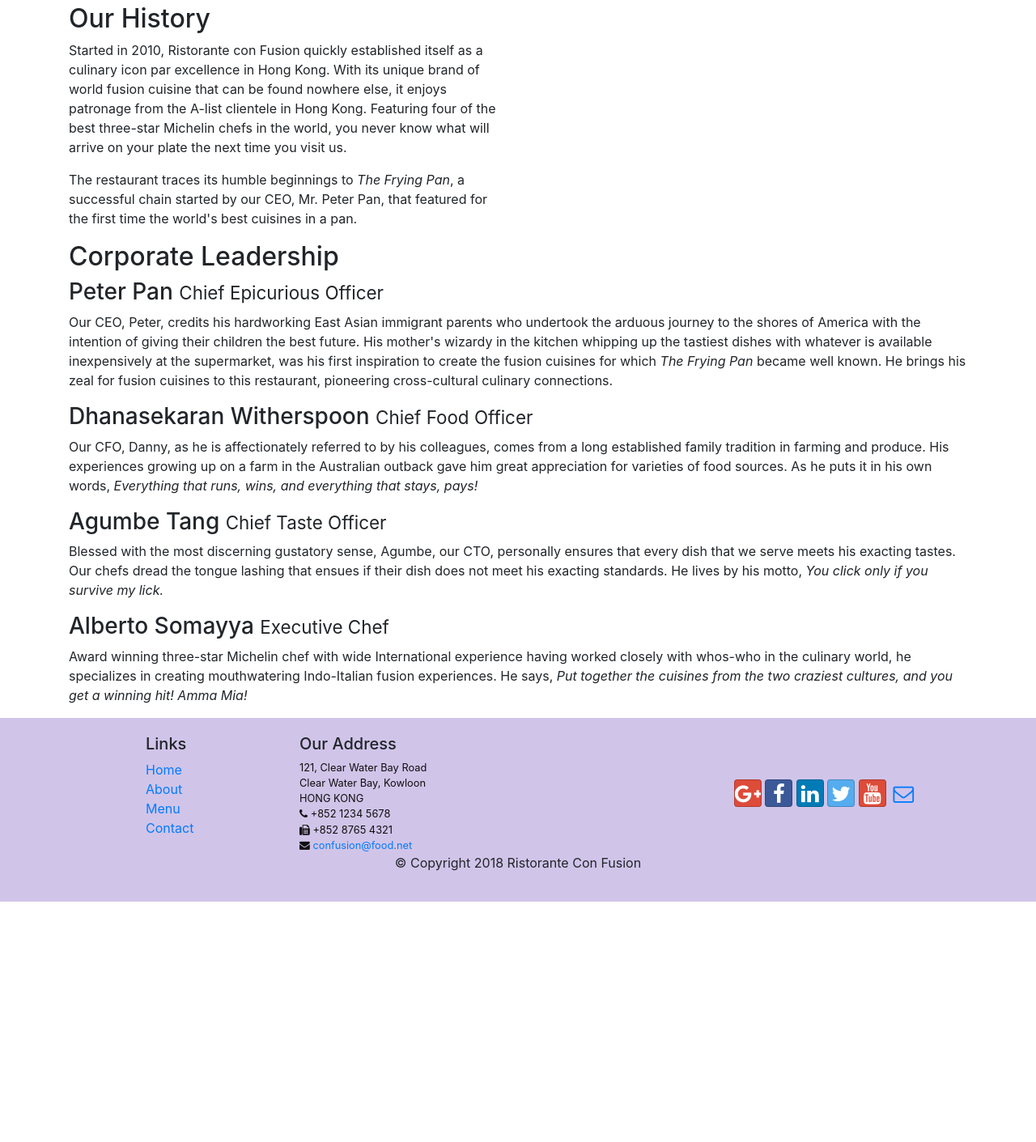
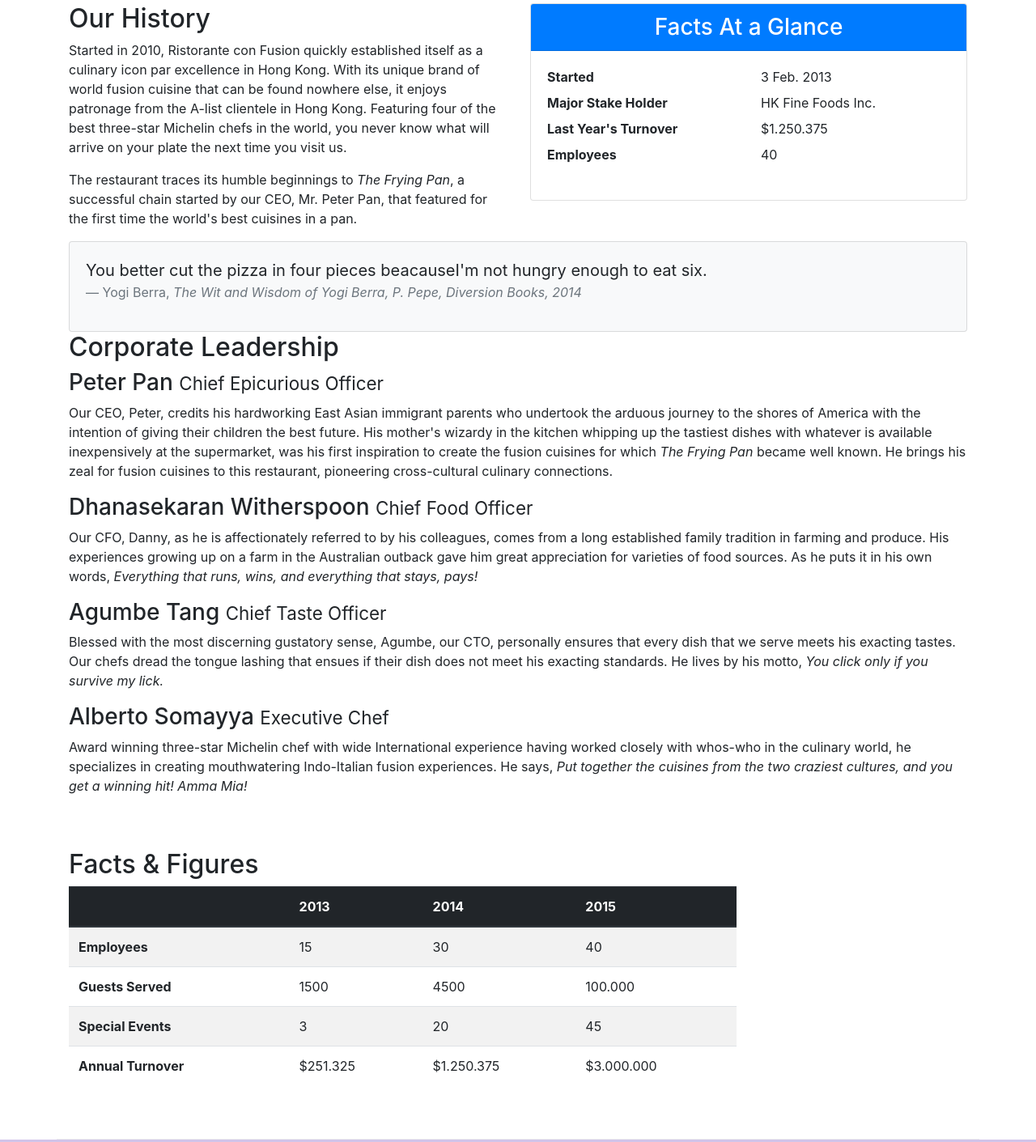
Before and after one commit to ramonm2811/conFusion, a website: page aboutus.html in a window 1280 px wide. Shown: the part 461-1872 px from the top of the page at 81% size. Before the commit the page ends 1575 px from the top, so only its background shows below. Drawn offline with nearby package versions, Linux system fonts and the light colour scheme.

Commit message:
Images and Media

```diff
--- a/aboutus.html
+++ b/aboutus.html
@@ -70,7 +70,32 @@
                 <p>Started in 2010, Ristorante con Fusion quickly established itself as a culinary icon par excellence in Hong Kong. With its unique brand of world fusion cuisine that can be found nowhere else, it enjoys patronage from the A-list clientele in Hong Kong.  Featuring four of the best three-star Michelin chefs in the world, you never know what will arrive on your plate the next time you visit us.</p>
                 <p>The restaurant traces its humble beginnings to <em>The Frying Pan</em>, a successful chain started by our CEO, Mr. Peter Pan, that featured for the first time the world's best cuisines in a pan.</p>
             </div>
-            <div>
+
+            <div class="col-12 col-sm-6">
+              <div class="card">
+                <h3 class="card-header bg-primary text-white text-center">Facts At a Glance</h3>
+                <div class="card-body">
+                  <dl class="row">
+                    <dt class="col-6">Started</dt>
+                    <dd class="col-6">3 Feb. 2013</dd>
+                    <dt class="col-6">Major Stake Holder</dt>
+                    <dd class="col-6">HK Fine Foods Inc.</dd>
+                    <dt class="col-6">Last Year's Turnover</dt>
+                    <dd class="col-6">$1.250.375</dd>
+                    <dt class="col-6">Employees</dt>
+                    <dd class="col-6">40</dd>
+                  </dl>
+                </div>
+              </div>
+            </div>
+            <div class="col-12 ">
+              <div class="card card-body bg-light">
+                <blockquote class="blockquote">
+                  <p class="mb-0">You better cut the pizza in four pieces beacauseI'm not hungry enough to eat six.</p>
+                  <footer class="blockquote-footer">Yogi Berra, <cite title="Source Title">The Wit and Wisdom of Yogi Berra, P. Pepe, Diversion Books, 2014</cite></footer>
+                </blockquote>
+              </div>
+
             </div>
         </div>
 
@@ -87,9 +112,58 @@
                 <h3>Alberto Somayya <small>Executive Chef</small></h3>
                 <p class="d-none d-sm-block">Award winning three-star Michelin chef with wide International experience having worked closely with whos-who in the culinary world, he specializes in creating mouthwatering Indo-Italian fusion experiences. He says, <em>Put together the cuisines from the two craziest cultures, and you get a winning hit! Amma Mia!</em></p>
             </div>
+          </div>
+
+       <div class="row row-content">
+            <div class="col-12 col-sm-9">
+              <h2>Facts &amp; Figures</h2>
+              <div class="table-responsive">
+                <table class="table table-striped">
+                  <thead class="thead-dark">
+                    <tr>
+                      <th>&nbsp;</th>
+                      <th>2013</th>
+                      <th>2014</th>
+                      <th>2015</th>
+                    </tr>
+                  </thead>
+                  <tbody>
+                    <tr>
+                      <th>Employees</th>
+                      <td>15</td>
+                      <td>30</td>
+                      <td>40</td>
+                    </tr>
+                    <tr>
+                      <th>Guests Served</th>
+                      <td>1500</td>
+                      <td>4500</td>
+                      <td>100.000</td>
+                    </tr>
+                    <tr>
+                      <th>Special Events</th>
+                      <td>3</td>
+                      <td>20</td>
+                      <td>45</td>
+                    </tr>
+                    <tr>
+                      <th>Annual Turnover</th>
+                      <td>$251.325</td>
+                      <td>$1.250.375</td>
+                      <td>$3.000.000</td>
+                    </tr>
+                  </tbody>
+                </table>
+              </div>
+            </div>
+
+            <div class="col-12 col-sm-3">
+
+            </div>
        </div>
+     </div>
 
-    </div>
+
 
     <footer class="footer">
         <div class="container">
```
Also changed, not shown: index.html (+16 -4 lines), img/alberto.png (added), img/buffet.png (added), img/logo.png (added), img/uthappizza.png (added), 1 other file.
